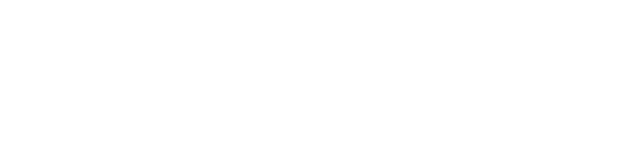
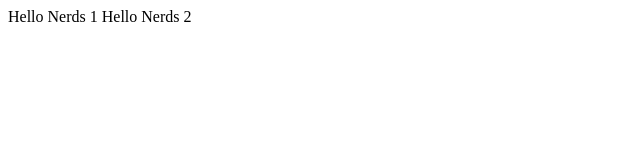
Before and after one commit to kamonahos/git-test, a plain HTML site: page index.html in a window 1280 px wide. Shown: the whole page, without its empty margins (0-640 px from the left). Drawn offline with Linux system fonts and the light colour scheme.

Commit message:
Added some text

```diff
--- a/index.html
+++ b/index.html
@@ -1,2 +1,4 @@
 <html>
+Hello Nerds 1
+Hello Nerds 2
 </html>
```
